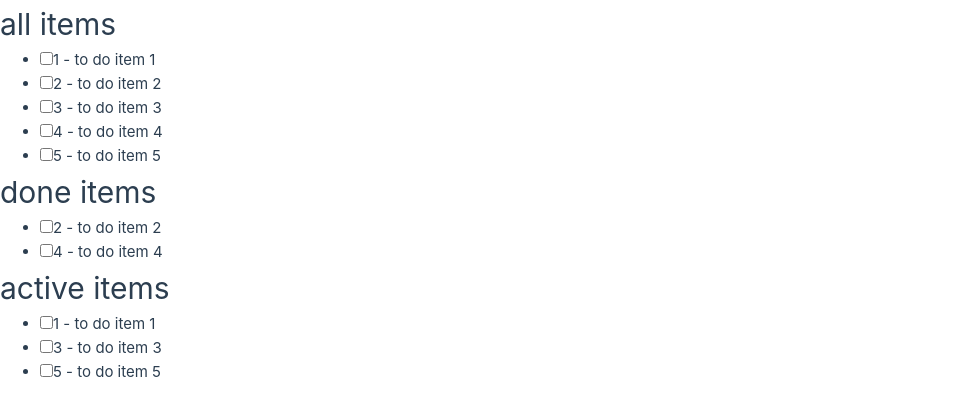
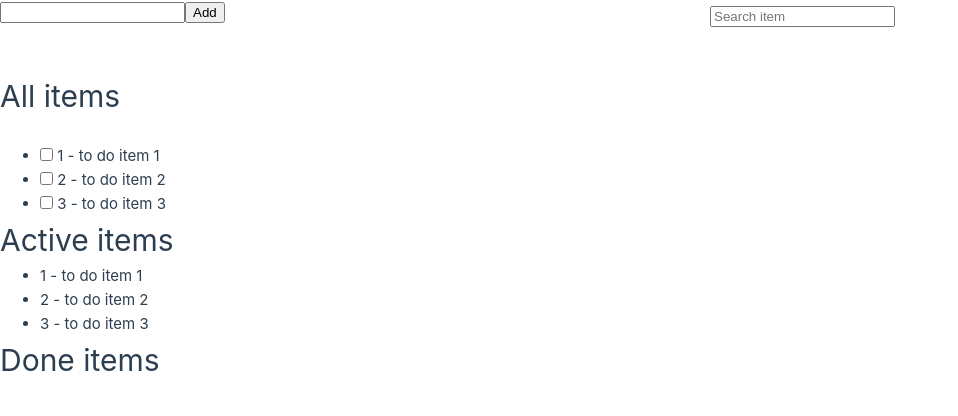
Before and after one commit to TsMariami/mari-vue, a Vue app: page / in a window 1280 px wide. Shown: the top 416 px of the page, without its empty margins (0-958 px from the left). Built offline with nearby package versions, Linux system fonts and the light colour scheme.

Commit message:
active done list

```diff
--- a/src/App.vue
+++ b/src/App.vue
@@ -1,11 +1,14 @@
 <script>
+import additem from './additem.vue'
 import list from './list.vue'
 export default{
   components: {
-     list
+     list ,
+     additem
   },
   data (){
     return{
+      search: '',
       todolist: [
       {id: 1,
         title:'to do item 1',
@@ -13,43 +16,84 @@ export default{
         },
        {id: 2,
         title:'to do item 2',
-        done: true
+        done: false
       } ,
         {id: 3,
         title:'to do item 3',
-        done: false
-        } ,
-        {id: 4,
-        title:'to do item 4',
-        done: true
-        },
-         {id: 5,
-        title:'to do item 5',
         done: false
         }
       ]
     }
   },
    computed: {
-     filteredtodolistitem(){
-       return this.todolist.filter(item => item.done == true)
+    //  nextid(){
+    //   return this.todolist.lenght +1
+    //  }
+    activeItems(){
+       return this.todolist.filter(item => item.done == false)
+    },
+    doneItems(){
+      return this.todolist.filter(item=> item.done == true)
+    }
+   },
+   filteredlist(){
+    return this.todolist.filter( item => {
+       return item.title.match(this.search);
+    } )
+
+   },
+ methods: {
+    pushNewItemIntoList(data){
+      this.todolist.push({
+        id: 1,
+        title: data,
+        done: false
+
+      })
      },
-     falsetodos(){
-      return this.todolist.filter(item=> item.done == false)
-     }
+    changeDone(record){
+      let x= this.todolist.find(item => item.id == record.id)
+      x.done = !x.done
+    },
+    deleteTodolistItem(record){
+      let x= this.todolist.find(item => item.id == record.id)
+       this.todolist.splice(this.todolist.indexOf(x), 1)
+    },
 
-   }
 
+ },
 
 }
 </script>
 
+<template>
+   <div class="left">
+    <additem  @onSubmit="pushNewItemIntoList($event)"/>
+    <h1>All items </h1>
+    <br>
+    <list :changeStatus="true" :data="todolist"
+    @changeDone="changeDone($event)"/>
+    <h1>Active items</h1>
+    <list  :data="activeItems" />
+    <h1>Done items</h1>
+    <list :delete="true"  :data="doneItems" @onDelete="deleteTodolistItem($event)" />
+    </div>
 
-<template>
-  <h1>all items</h1>
-    <list :data="todolist" />
-    <h1>done items</h1>
-    <list :data="filteredtodolistitem" />
-    <h1>active items</h1>
-    <list :data="falsetodos" />
+    <div class="search">
+    <input type="text" v-model="search" placeholder="Search item" />
+    <div  v-for="item in filteredList" :key="item.index">
+    <h2>All items</h2>
+    <list  :data="todolist"/>
+    </div>
+    </div>
 </template>
+
+<style>
+ .search{
+  margin-left: 710px;
+  margin-top: -380px;
+ }
+.left{
+  display: inline-block;
+}
+</style>
--- /dev/null
+++ b/src/additem.vue
@@ -0,0 +1,28 @@
+<script>
+export default{
+    data() {
+        return{
+            itemtitle: null
+        }
+    },
+   methods: {
+    submitItemTolist(e){
+       this.$emit('onSubmit', this.itemtitle),
+       this.itemtitle = null
+    }
+},
+
+}
+
+
+</script>
+
+
+
+<template>
+    <form  @submit.prevent="submitItemTolist">
+    <input v-model="itemtitle">
+    <button type="submit">Add</button>
+    <br><br><br>
+    </form>
+</template>
--- a/src/allitems.vue
+++ b/src/allitems.vue
@@ -1,15 +1,36 @@
 <script>
  export default{
   props: {
-     item: { type: Object, required:true}
+     item: { type: Object, required:true},
+     change: {type: Boolean, required: true},
+     Delete: {type: Boolean, required: true},
+
  },
- mounted(){
-
- }
+ methods: {
+   onChange(){
+    this.$emit("onChange", this.item )
+   },
+   onDelete(){
+    this.$emit("onDelete" , this.item)
+   }
+ },
+ computed: {
+     ischecked(){
+       return this.item.done ?  'checked' : ''
+   }
+  }
  }
 </script>
 
 
 <template>
-  <li><input type="checkbox">{{ item.id }} - {{ item.title}}</li>
+  <li>
+    <input
+    type="checkbox"
+    :checked="item.done"
+    @change="onChange"
+    v-if="change">
+    {{ item.id }} - {{ item.title}}
+    <button v-if="Delete" @click="onDelete">delete</button>
+  </li>
 </template>
--- a/src/list.vue
+++ b/src/list.vue
@@ -2,20 +2,39 @@
 import allitems from './allitems.vue'
  export default{
   props: {
-     data: { type: Array, required:true}
+     data: { type: Array, required:true},
+     changeStatus : {type:Boolean, required: false , default: false},
+     delete: {type:Boolean, required: false , deffiault: false},
+
  },
  components: {
     allitems
  },
  mounted(){
 
- }
+ },
+ methods: {
+  changeDone(item){
+    this.$emit("changeDone" , item )
+
+  },
+  deleteDoneItem(data){
+   this.$emit('onDelete', data)
+  }
+ },
  }
 </script>
 
 
 <template>
   <ul>
-    <allitems v-for="item in data" :key="item.id" :item="item"/>
+    <allitems
+     v-for="item in data"
+     :key="item.index"
+     :item="item"
+     @onChange="changeDone($event)"
+     :change="changeStatus"
+     :Delete="delete"
+     @onDelete="deleteDoneItem($event)" />
   </ul>
 </template>
```
